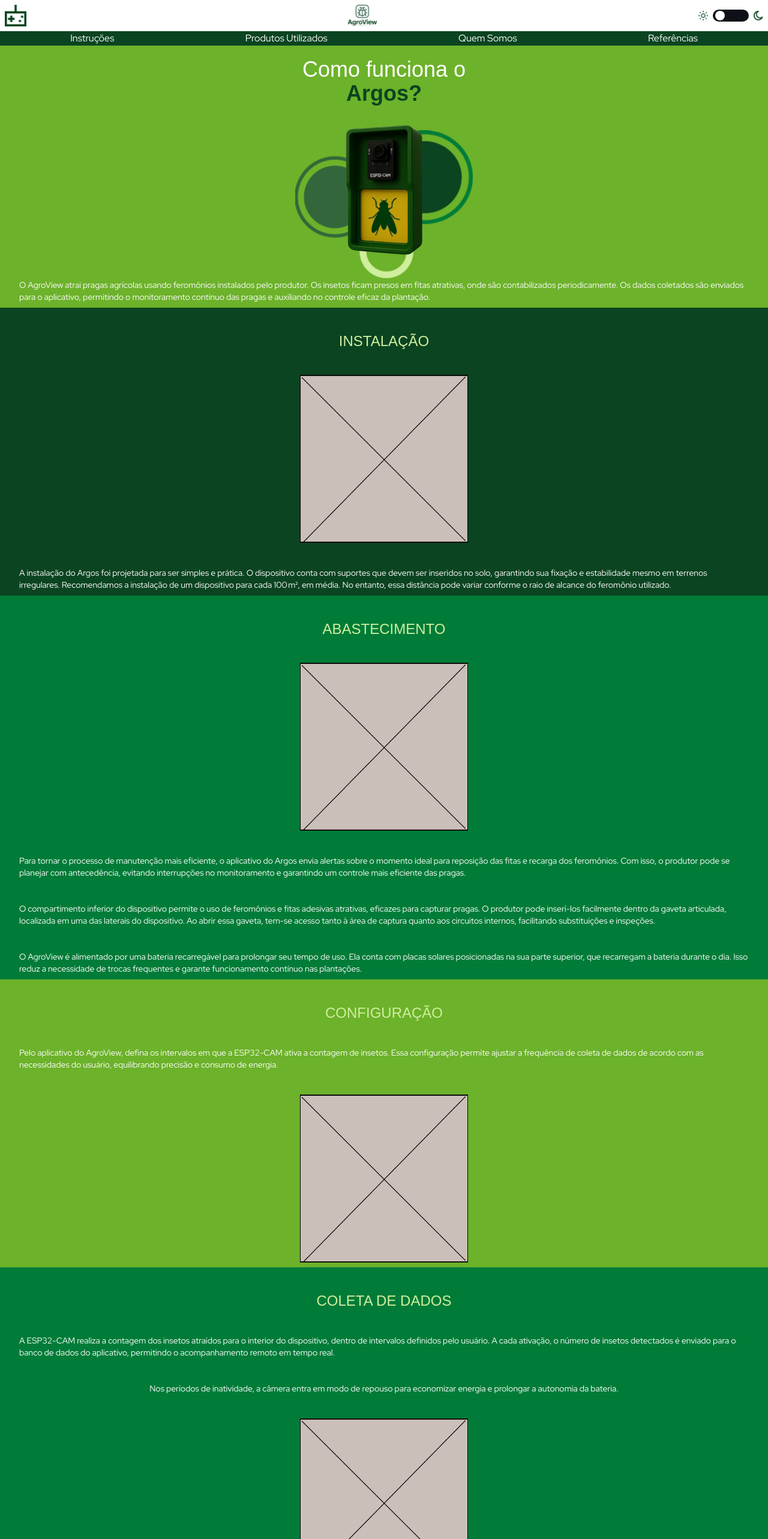
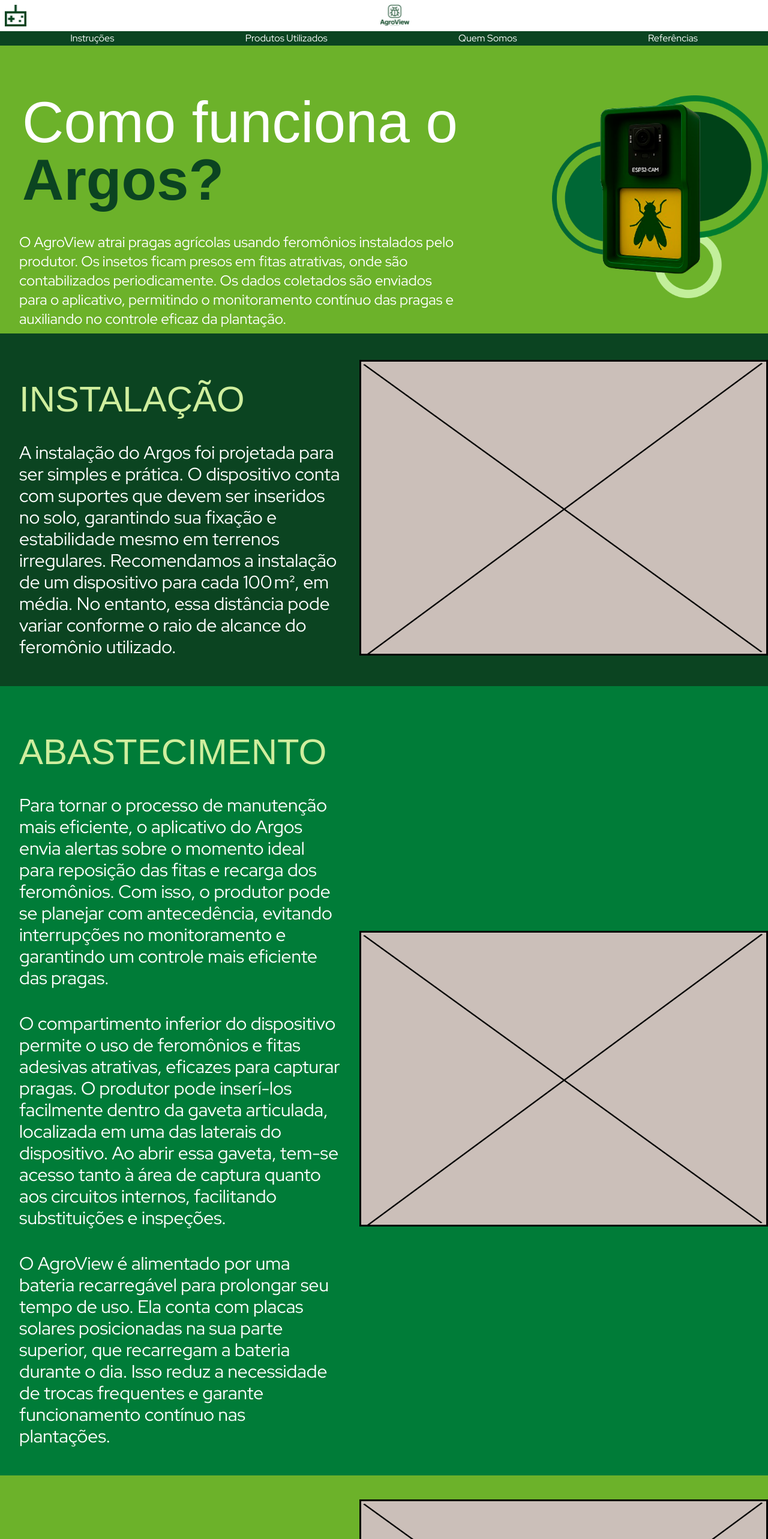
Before and after one commit to luizjuniorr/argos, a React (Vite) app: page /instrucoes in a window 1280 px wide. Shown: the top 2566 px of the page at 60% size. Built offline with nearby package versions, Linux system fonts and the light colour scheme; a web font is replaced by a local one.

Commit message:
Pagina de instrucoes desktop completa

```diff
--- a/src/components/Header.jsx
+++ b/src/components/Header.jsx
@@ -22,7 +22,7 @@
   }
 
   return (
-    <>
+    <div className="">
       <div className="w-full bg-white relative font-redhat dark:bg-dark-mode">
         <div className="flex justify-between items-center p-2 z-10 relative">
           <img className="h-6 md:h-9 md:hidden cursor-pointer" src={theme === "dark" ? menu_escuro : menu_claro} alt="Menu" onClick={toggleMenu} />
@@ -35,7 +35,7 @@
             <img className="h-6 md:h-9" src={theme === "dark" ? logo_escuro : logo_claro} alt="Logo" />
           </Link>
 
-          <BotaoClaroEscuro />
+          <div></div>
         </div>
 
         <div className="w-full h-1 bg-dark-green md:hidden"></div>
@@ -87,6 +87,6 @@
           </ul>
         </div>
       </div>
-    </>
+    </div>
   )
 }
--- /dev/null
+++ b/src/components/Instrucao.jsx
@@ -0,0 +1,35 @@
+import { TextoInstrucoes } from "./TextoIntrucoes.jsx"
+
+export function Instrucao({ titulo, imagem, textoC, textoC2, texto, texto2, texto3, texto4, cor }) {
+    return (
+        <div className="">
+            <div className={`${cor} flex flex-col justify-center items-center pb-2 md:hidden `}>
+                <h2 className="uppercase font-strike text-2xl md:text-5xl text-verde-pastel mt-10">{titulo}</h2>
+                <div className="md:max-w-1/2">
+                    {textoC && <TextoInstrucoes texto={textoC} />}
+                    {textoC2 && <TextoInstrucoes texto={textoC2} />}
+                </div>
+                <img src={imagem} alt="" className="w-70 md:w-130 h-70 md:h-130 mx-auto mt-10" />
+                <div className="md:max-w-1/2">
+                    <TextoInstrucoes texto={texto} />
+                    {texto2 && <TextoInstrucoes texto={texto2} />}
+                    {texto3 && <TextoInstrucoes texto={texto3} />}
+                </div>
+            </div>
+
+            <div className={`${cor} flex justify-center items-center pb-2 hidden md:flex`}>
+                <div className="md:max-w-1/2">
+                    <h2 className="uppercase font-strike text-6xl text-verde-pastel ml-8 mt-20">{titulo}</h2>
+                    {textoC && <TextoInstrucoes texto={textoC} />}
+                    {textoC2 && <TextoInstrucoes texto={textoC2} />}
+                    {texto && <TextoInstrucoes texto={texto} />}
+                    {texto2 && <TextoInstrucoes texto={texto2} />}
+                    {texto3 && <TextoInstrucoes texto={texto3} />}
+                    {texto4 && <TextoInstrucoes texto={texto4} />}
+                </div>
+                <img src={imagem} alt="" className="h-full mx-auto my-10" />
+            </div>
+        </div>
+
+    )
+}
--- a/src/components/TextoIntrucoes.jsx
+++ b/src/components/TextoIntrucoes.jsx
@@ -1,7 +1,7 @@
 export function TextoInstrucoes({texto}) {
     return(
         <div>
-            <p className="text-white text-sm font-redhat mx-8 mt-10">{texto}</p>
+            <p className="text-white text-sm md:text-3xl font-redhat mx-8 my-10 ">{texto}</p>
         </div>
     )
 }
--- a/src/pages/Instrucoes.jsx
+++ b/src/pages/Instrucoes.jsx
@@ -1,16 +1,18 @@
-import { Header } from "../components/Header";
+import { Header } from "../components/Header.jsx"
+import { Instrucao } from "../components/Instrucao.jsx"
 
 import prototipo from "../assets/prototipo.png"
+import prototipofundo from "../assets/PrototipoCFundo.png"
 import areareservada from "../assets/areareservada.png"
 import circle_bg from "../assets/circle_bg.png"
 import { TextoInstrucoes } from "../components/TextoIntrucoes";
 
 export function Instrucoes() {
     return (
-        <div>
+        <div className="">
             <Header />
-            <div>
-                <div className="bg-light-green pb-2">
+            <div className="">
+                <div className="bg-light-green pb-2 md:hidden">
                     <div className="flex flex-col items-center">
                         <h1 className="font-strike text-white text-4xl text-center mt-5">Como funciona o <br></br><strong className="text-dark-green">Argos?</strong></h1>
 
@@ -29,63 +31,36 @@
                     <div>
                         <TextoInstrucoes texto={"O AgroView atrai pragas agrícolas usando feromônios instalados pelo produtor. Os insetos ficam presos em fitas atrativas, onde são contabilizados periodicamente. Os dados coletados são enviados para o aplicativo, permitindo o monitoramento contínuo das pragas e auxiliando no controle eficaz da plantação."} />
                     </div>
-
-
-
-
-
                 </div>
 
-                <div className="bg-dark-green flex flex-col justify-center items-center pb-2">
-                    <h2 className="uppercase font-strike text-2xl text-verde-pastel mt-10">Instalação</h2>
-                    <img src={areareservada} alt="" className="w-70 h-70 mx-auto mt-10" />
-                    <TextoInstrucoes texto={"A instalação do Argos foi projetada para ser simples e prática. O dispositivo conta com suportes que devem ser inseridos no solo, garantindo sua fixação e estabilidade mesmo em terrenos irregulares. Recomendamos a instalação de um dispositivo para cada 100 m², em média. No entanto, essa distância pode variar conforme o raio de alcance do feromônio utilizado."} />
+                <div className="bg-light-green pb-2 hidden md:flex justify-center">
+                    <div className="flex gap-30">
+                        <div className="flex flex-col items-center max-w-200 mt-20">
+                            <h1 className="font-strike text-white text-8xl text-left">Como funciona o <br></br><strong className="text-dark-green">Argos?</strong></h1>
+                            <p className="text-white text-2xl font-redhat mx-8 mt-10">O AgroView atrai pragas agrícolas usando feromônios instalados pelo produtor. Os insetos ficam presos em fitas atrativas, onde são contabilizados periodicamente. Os dados coletados são enviados para o aplicativo, permitindo o monitoramento contínuo das pragas e auxiliando no controle eficaz da plantação.</p>
+                        </div>
 
+                        <div className="flex items-center justify-center">
+                            <div className="relative z-10">
+                                <img src={prototipofundo} alt="Protótipo" className="w-120 mt-8" />
+                            </div>
+                        </div>
+                    </div>
                 </div>
 
-                <div className="bg-dark-greenn flex flex-col justify-center items-center pb-2">
-                    <h2 className="uppercase font-strike text-2xl text-verde-pastel mt-10">Abastecimento</h2>
-                    <img src={areareservada} alt="" className="w-70 h-70 mx-auto mt-10" />
-                    <TextoInstrucoes texto={"Para tornar o processo de manutenção mais eficiente, o aplicativo do Argos envia alertas sobre o momento ideal para reposição das fitas e recarga dos feromônios. Com isso, o produtor pode se planejar com antecedência, evitando interrupções no monitoramento e garantindo um controle mais eficiente das pragas."} />
-                    <TextoInstrucoes texto={"O compartimento inferior do dispositivo permite o uso de feromônios e fitas adesivas atrativas, eficazes para capturar pragas. O produtor pode inserí-los facilmente dentro da gaveta articulada, localizada em uma das laterais do dispositivo. Ao abrir essa gaveta, tem-se acesso tanto à área de captura quanto aos circuitos internos, facilitando substituições e inspeções."} />
-                    <TextoInstrucoes texto={"O AgroView é alimentado por uma bateria recarregável para prolongar seu tempo de uso. Ela conta com placas solares posicionadas na sua parte superior, que recarregam a bateria durante o dia. Isso reduz a necessidade de trocas frequentes e garante funcionamento contínuo nas plantações."} />
+                <Instrucao cor={"bg-dark-green"} imagem={areareservada} titulo={"Instalação"} texto={"A instalação do Argos foi projetada para ser simples e prática. O dispositivo conta com suportes que devem ser inseridos no solo, garantindo sua fixação e estabilidade mesmo em terrenos irregulares. Recomendamos a instalação de um dispositivo para cada 100 m², em média. No entanto, essa distância pode variar conforme o raio de alcance do feromônio utilizado."}/>
 
-                </div>
+                <Instrucao cor={"bg-dark-greenn"} titulo={"Abastecimento"} imagem={areareservada} texto={"Para tornar o processo de manutenção mais eficiente, o aplicativo do Argos envia alertas sobre o momento ideal para reposição das fitas e recarga dos feromônios. Com isso, o produtor pode se planejar com antecedência, evitando interrupções no monitoramento e garantindo um controle mais eficiente das pragas."} texto2={"O compartimento inferior do dispositivo permite o uso de feromônios e fitas adesivas atrativas, eficazes para capturar pragas. O produtor pode inserí-los facilmente dentro da gaveta articulada, localizada em uma das laterais do dispositivo. Ao abrir essa gaveta, tem-se acesso tanto à área de captura quanto aos circuitos internos, facilitando substituições e inspeções."}  texto3={"O AgroView é alimentado por uma bateria recarregável para prolongar seu tempo de uso. Ela conta com placas solares posicionadas na sua parte superior, que recarregam a bateria durante o dia. Isso reduz a necessidade de trocas frequentes e garante funcionamento contínuo nas plantações."}/>
 
-                <div className="bg-light-green flex flex-col justify-center items-center pb-2">
-                    <h2 className="uppercase font-strike text-2xl text-verde-pastel mt-10">CONFIGURAÇÃO</h2>
+                <Instrucao cor={"bg-light-green"} titulo={"CONFIGURAÇÃO"} imagem={areareservada} textoC={"Pelo aplicativo do AgroView, defina os intervalos em que a ESP32-CAM ativa a contagem de insetos. Essa configuração permite ajustar a frequência de coleta de dados de acordo com as necessidades do usuário, equilibrando precisão  e consumo de energia."}/>
 
-                    <TextoInstrucoes texto={"Pelo aplicativo do AgroView, defina os intervalos em que a ESP32-CAM ativa a contagem de insetos. Essa configuração permite ajustar a frequência de coleta de dados de acordo com as necessidades do usuário, equilibrando precisão  e consumo de energia."} />
+                <Instrucao cor={"bg-dark-greenn"} titulo={"COLETA DE DADOS"} imagem={areareservada} textoC={"A ESP32-CAM realiza a contagem dos insetos atraídos para o interior do dispositivo, dentro de intervalos definidos pelo usuário. A cada ativação, o número de insetos detectados é enviado  para o banco de dados do aplicativo, permitindo o acompanhamento remoto em tempo real."} textoC2={"Nos períodos de inatividade, a câmera entra em modo de repouso para economizar energia e prolongar a autonomia da bateria."}/>
 
-                    <img src={areareservada} alt="" className="w-70 h-70 mx-auto mt-10" />
-                </div>
-
-                <div className="bg-dark-greenn flex flex-col justify-center items-center pb-2">
-                    <h2 className="uppercase font-strike text-2xl text-verde-pastel mt-10">COLETA DE DADOS</h2>
-
-                    <TextoInstrucoes texto={"A ESP32-CAM realiza a contagem dos insetos atraídos para o interior do dispositivo, dentro de intervalos definidos pelo usuário. A cada ativação, o número de insetos detectados é enviado  para o banco de dados do aplicativo, permitindo o acompanhamento remoto em tempo real."} />
-                    <TextoInstrucoes texto={"Nos períodos de inatividade, a câmera entra em modo de repouso para economizar energia e prolongar a autonomia da bateria."} />
-
-                    <img src={areareservada} alt="" className="w-70 h-70 mx-auto mt-10" />
-
-                </div>
-
-                <div className="bg-light-green flex flex-col justify-center items-center pb-2">
-                    <h2 className="uppercase font-strike text-2xl text-verde-pastel mt-10">ANÁLISE DE DADOS</h2>
-
-                    <TextoInstrucoes texto={"Cada dispositivo AgroView possui uma identificação única, permitindo que o usuário monitore remotamente múltiplos dispositivos em sua propriedade."} />
-
-                    <img src={areareservada} alt="" className="w-70 h-70 mx-auto mt-10" />
-
-                    <TextoInstrucoes texto={"Os dados coletados sobre o número de insetos capturados por dispositivo, em determinados intervalos de tempo, indicam quais regiões da propriedade e épocas do ano apresentam maior incidência de pragas. Com essas informações, o agricultor pode elaborar um calendário estratégico de pulverizações, evitando aplicações desnecessárias e reduzindo o uso de agrotóxicos. Isso contribui para a economia de recursos e para a melhoria da qualidade do produto final."} />
-
-                    <TextoInstrucoes texto={"Em períodos de baixa incidência de pragas, o produtor pode optar por utilizar apenas o AgroView no controle das pragas, até que a infestação exija outras medidas de manejo."} />
-                </div>
+                <Instrucao cor={"bg-light-green"} titulo={"ANÁLISE DE DADOS"} imagem={areareservada} textoC={"Cada dispositivo AgroView possui uma identificação única, permitindo que o usuário monitore remotamente múltiplos dispositivos em sua propriedade."} texto={"Os dados coletados sobre o número de insetos capturados por dispositivo, em determinados intervalos de tempo, indicam quais regiões da propriedade e épocas do ano apresentam maior incidência de pragas. Com essas informações, o agricultor pode elaborar um calendário estratégico de pulverizações, evitando aplicações desnecessárias e reduzindo o uso de agrotóxicos. Isso contribui para a economia de recursos e para a melhoria da qualidade do produto final."} texto2={"Em períodos de baixa incidência de pragas, o produtor pode optar por utilizar apenas o AgroView no controle das pragas, até que a infestação exija outras medidas de manejo."}/>
 
                 <div className="bg-dark-mode flex flex-col justify-center items-center pb-2">
                     <h2 className="uppercase font-strike text-2xl text-white mt-10 text-center">AINDA HÁ DÚVIDAS? ASSISTA ESTE VÍDEO</h2>
                     <img src={areareservada} alt="" className="w-120 h-70 mx-auto mt-10" />
-
                 </div>
             </div>
 
```
Also changed, not shown: src/pages/Projeto.jsx (+5 -3 lines), src/assets/PrototipoCFundo.png (added).
